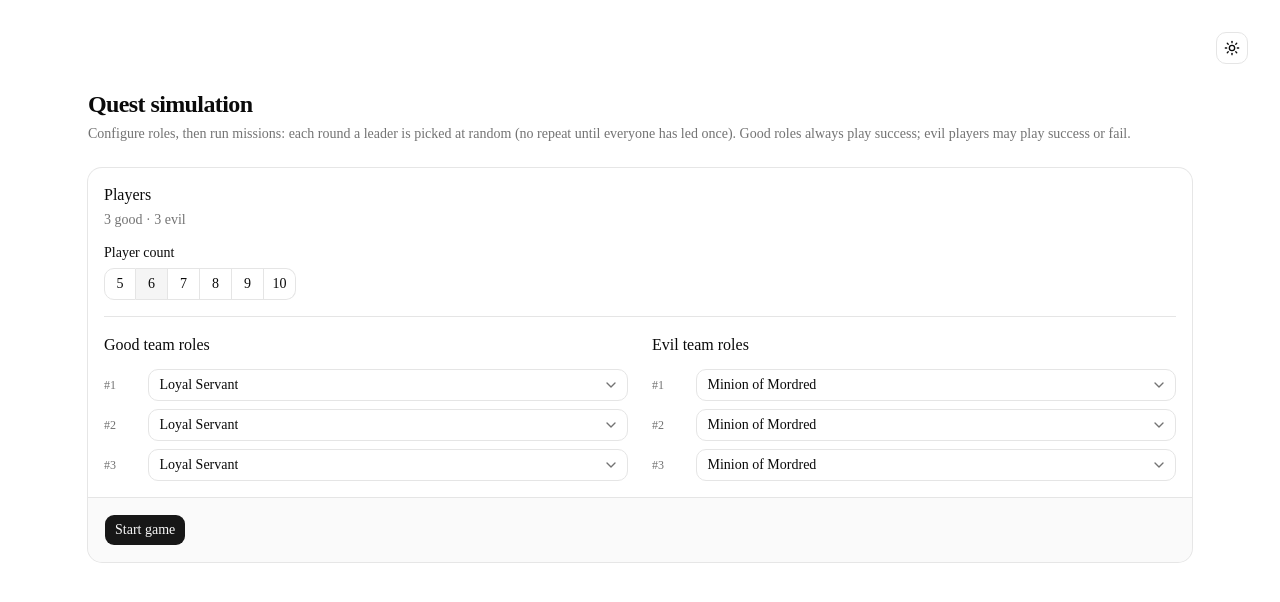
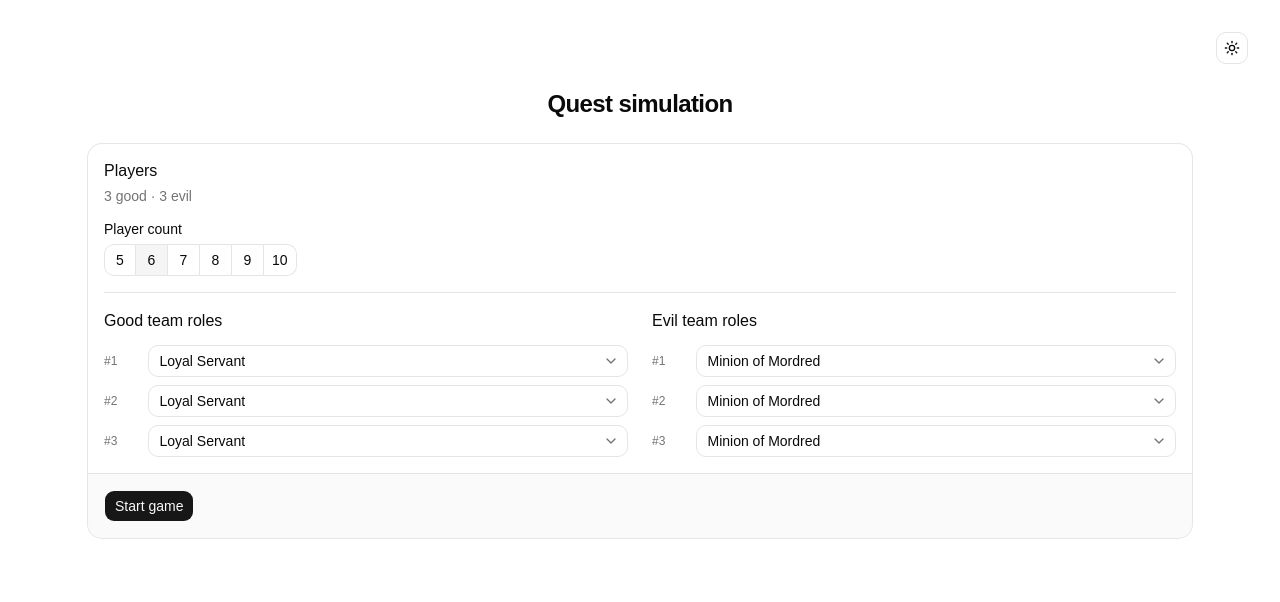
Before and after one commit to jinyang628/quest-simulation, a Next.js app: page / in a window 1280 px wide. Shown: the top 602 px of the page. Built offline with nearby package versions, Linux system fonts and the light colour scheme.

Commit message:
Use arial font

```diff
--- a/app/layout.tsx
+++ b/app/layout.tsx
@@ -1,20 +1,9 @@
 import type { Metadata } from 'next';
-import { Geist, Geist_Mono } from 'next/font/google';
 
 import HeaderButtons from '@/components/shared/header/buttons';
 import { ThemeProvider } from '@/components/shared/theme/provider';
 
 import './globals.css';
-
-const geistSans = Geist({
-  variable: '--font-geist-sans',
-  subsets: ['latin'],
-});
-
-const geistMono = Geist_Mono({
-  variable: '--font-geist-mono',
-  subsets: ['latin'],
-});
 
 export const metadata: Metadata = {
   title: 'Quest Simulation',
@@ -27,12 +16,8 @@ export default function RootLayout({
   children: React.ReactNode;
 }>) {
   return (
-    <html
-      lang="en"
-      suppressHydrationWarning
-      className={`${geistSans.variable} ${geistMono.variable} h-full antialiased`}
-    >
-      <body className="flex min-h-full flex-col">
+    <html lang="en" suppressHydrationWarning className="h-full antialiased">
+      <body className="flex min-h-full flex-col" style={{ fontFamily: 'Arial, sans-serif' }}>
         <ThemeProvider
           attribute="class"
           defaultTheme="system"
--- a/app/page.tsx
+++ b/app/page.tsx
@@ -5,12 +5,9 @@ export default function Home() {
     <div className="bg-background flex min-h-full flex-col">
       <div className="mx-auto flex w-full max-w-6xl flex-col gap-6 p-6">
         <header className="space-y-1">
-          <h1 className="font-heading text-2xl font-semibold tracking-tight">Quest simulation</h1>
-          <p className="text-muted-foreground text-sm">
-            Configure roles, then run missions: each round a leader is picked at random (no repeat
-            until everyone has led once). Good roles always play success; evil players may play
-            success or fail.
-          </p>
+          <h1 className="font-heading text-center text-2xl font-semibold tracking-tight">
+            Quest simulation
+          </h1>
         </header>
         <Simulation />
       </div>
```
